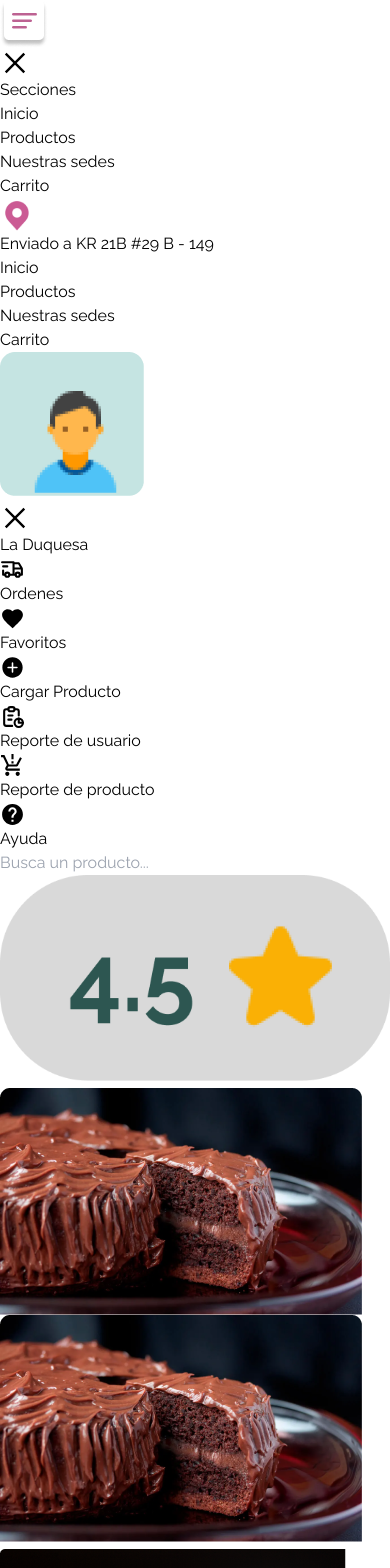
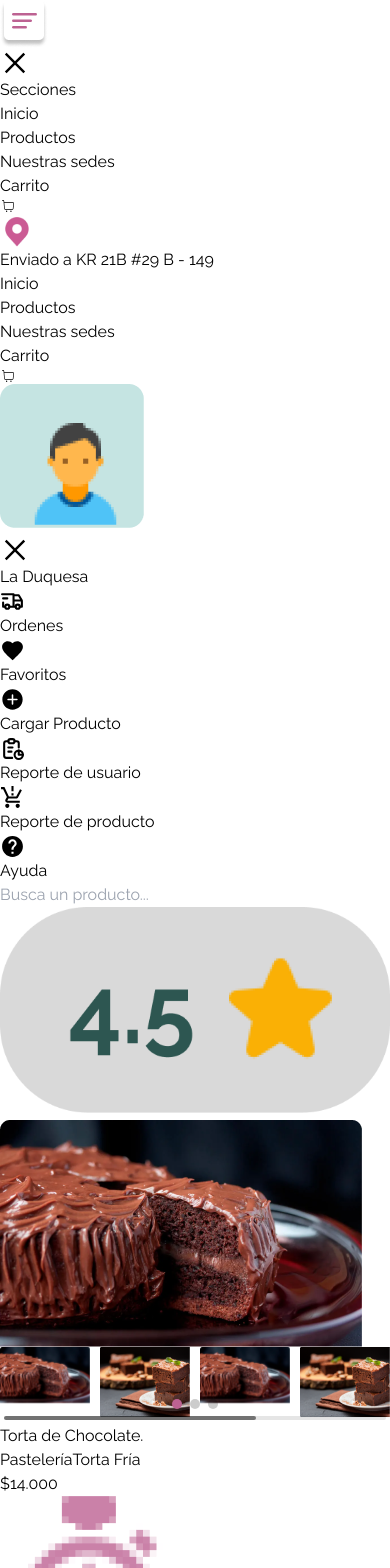
Before and after one commit to sebaacc/PrototipoDuquesaPage, a React (Vite) app in the folder Frontend/la-duquesa-ecommerce/: page /detalle-de-producto/1 in a window 390 px wide. Shown: the top 1568 px of the page. Built offline with nearby package versions, Linux system fonts and the light colour scheme.

Commit message:
cambios en detalle producto (slider de fotos) y agrego icono carrito en navbar

```diff
--- a/Frontend/la-duquesa-ecommerce/src/components/ImageGallery.jsx
+++ b/Frontend/la-duquesa-ecommerce/src/components/ImageGallery.jsx
@@ -1,18 +1,33 @@
 import { useState } from 'react'
 import PropTypes from 'prop-types'
 import { MdImageNotSupported } from 'react-icons/md'
+import { Pagination, Scrollbar, A11y } from 'swiper/modules'
+
+import { Swiper, SwiperSlide } from 'swiper/react'
+
+// Import Swiper styles
+import 'swiper/css'
+import 'swiper/css/navigation'
+import 'swiper/css/pagination'
+import 'swiper/css/scrollbar'
 
 const ImageGallery = ({ images }) => {
   const [imageIndex, setImageIndex] = useState(0)
 
+  // Solo llenar el array de imágenes con placeholders si hay menos de 4 imágenes
+  const filledImages =
+    images.length < 4
+      ? [...images, ...Array(4 - images.length).fill(null)]
+      : images
+
   return (
     <>
       <div className="h-64 md:h-80 rounded-lg bg-gray-100 mb-4">
-        {images[imageIndex]
+        {filledImages[imageIndex]
           ? (
           <div className="h-64 md:h-80 rounded-lg bg-gray-100 mb-4 flex items-center justify-center p-3">
             <img
-              src={images[imageIndex]}
+              src={filledImages[imageIndex]}
               alt={`Imagen ${imageIndex + 1}`}
               className="h-full w-full object-contain"
             />
@@ -27,37 +42,44 @@ const ImageGallery = ({ images }) => {
             )}
       </div>
 
-      <div className="flex -mx-2 mb-4 overflow-x-auto space-x-2 me-auto ">
-        {images.map(
-          (image, i) =>
-            image && (
-              <div key={i} className="flex-1 px-2 min-w-max max-w-[30%]">
+      <Swiper
+        modules={[Pagination, Scrollbar, A11y]}
+        spaceBetween={10}
+        slidesPerView={4}
+        pagination={{ clickable: true, style: { color: 'white' } }}
+        scrollbar={{ draggable: false }}
+        className=" max-sm:h-[8rem] md:h-[10rem] font-black"
+        style={{
+          '--swiper-pagination-color': '#BD6292',
+          '--swiper-pagination-bullet-size': '10px'
+        }}
+      >
+        {filledImages.map((image, i) => (
+          <div key={i}>
+            <SwiperSlide className=" mb-8">
               <button
                 onClick={() => setImageIndex(i)}
                 className={`focus:outline-none w-full rounded-lg h-24 md:h-32 bg-gray-100 flex items-center justify-center ${
                   imageIndex === i ? 'ring-2 ring-indigo-300 ring-inset' : ''
                 }`}
+                disabled={!image}
               >
+                {image
+                  ? (
                   <img
                     src={image}
                     alt={`Miniatura ${i + 1}`}
                     className="h-full w-full object-cover rounded-lg"
                   />
+                    )
+                  : (
+                  <MdImageNotSupported className="text-2xl text-gray-400" />
+                    )}
               </button>
+            </SwiperSlide>
           </div>
-            )
-        )}
-        {images.length < 1 && (
-          <div className="flex-1 px-2 min-w-max">
-            <button
-              className="focus:outline-none w-full rounded-lg h-24 md:h-32 bg-gray-100 flex items-center justify-center text-2xl text-gray-400"
-              disabled
-            >
-              <MdImageNotSupported />
-            </button>
-          </div>
-        )}
-      </div>
+        ))}
+      </Swiper>
     </>
   )
 }
--- a/Frontend/la-duquesa-ecommerce/src/components/Navbar.jsx
+++ b/Frontend/la-duquesa-ecommerce/src/components/Navbar.jsx
@@ -5,8 +5,13 @@ import { Link } from 'react-router-dom'
 import { useState } from 'react'
 import { AiOutlineClose } from 'react-icons/ai'
 import { TbTruckDelivery, TbReport } from 'react-icons/tb'
-import { MdFavorite, MdHelp, MdOutlineProductionQuantityLimits } from 'react-icons/md'
+import {
+  MdFavorite,
+  MdHelp,
+  MdOutlineProductionQuantityLimits
+} from 'react-icons/md'
 import { IoIosAddCircle } from 'react-icons/io'
+import { CiShoppingCart } from 'react-icons/ci'
 // import { icon } from '@fortawesome/fontawesome-svg-core'
 
 // import shopCar from '../img/cart-large-minimalistic-svgrepo-com.png'
@@ -97,7 +102,7 @@ function Navbar () {
               </Link>
               <Link to={'/carrito-de-compras'}>
                 <li className="text-xl flex cursor-pointer  w-[80%] rounded-full mx-auto p-2 hover:text-white hover:bg-[#8B7BB1]">
-                  Carrito
+                  Carrito <CiShoppingCart className='size-6 ml-1'/>
                 </li>
               </Link>
             </ul>
@@ -128,7 +133,7 @@ function Navbar () {
             <li className="mr-16">Nuestras sedes</li>
           </Link>
           <Link to={'/carrito-de-compras'}>
-            <li className="mr-16 flex">Carrito</li>
+            <li className="mr-16 flex">Carrito <CiShoppingCart className='size-6 ml-1'/></li>
           </Link>
         </ul>
       </article>
--- /dev/null
+++ b/Frontend/la-duquesa-ecommerce/src/components/ScrollToTop.jsx
@@ -0,0 +1,18 @@
+import { useEffect } from 'react'
+import { useLocation } from 'react-router-dom'
+
+const ScrollToTop = () => {
+  const { pathname } = useLocation()
+
+  useEffect(() => {
+    window.scrollTo({
+      top: 0,
+      left: 0,
+      behavior: 'smooth'
+    })
+  }, [pathname])
+
+  return null
+}
+
+export default ScrollToTop
--- a/Frontend/la-duquesa-ecommerce/src/routes/Detalle.jsx
+++ b/Frontend/la-duquesa-ecommerce/src/routes/Detalle.jsx
@@ -7,6 +7,7 @@ import Calificacion from '../img/Calificacion.png'
 import chocolate from '../img/choco-chocolate 1.png'
 import { Link } from 'react-router-dom'
 import ImageGallery from '../components/ImageGallery'
+import ScrollToTop from '../components/ScrollToTop'
 
 // const Objeto =[
 //   {
@@ -25,14 +26,12 @@ const Detalle = () => {
     chocolate,
     brownie,
     chocolate,
-    brownie,
-    null,
-    null,
-    null
+    brownie
   ]
   return (
     <>
       <div>
+        <ScrollToTop/>
         <Navbar />
 
         <div className="m-10 md:flex justify-center">
```
Lines whose indentation alone changed are shown as unchanged.
